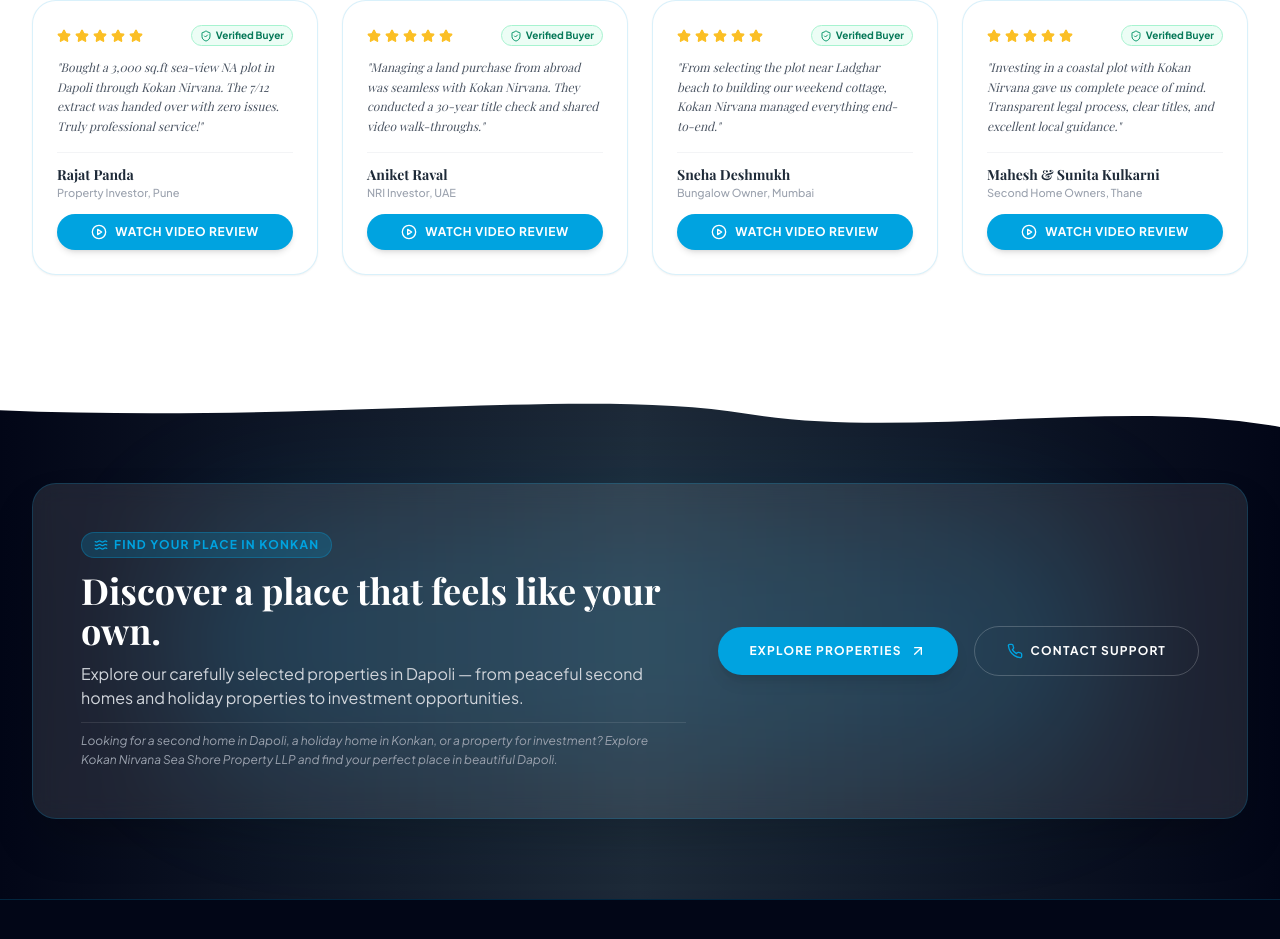
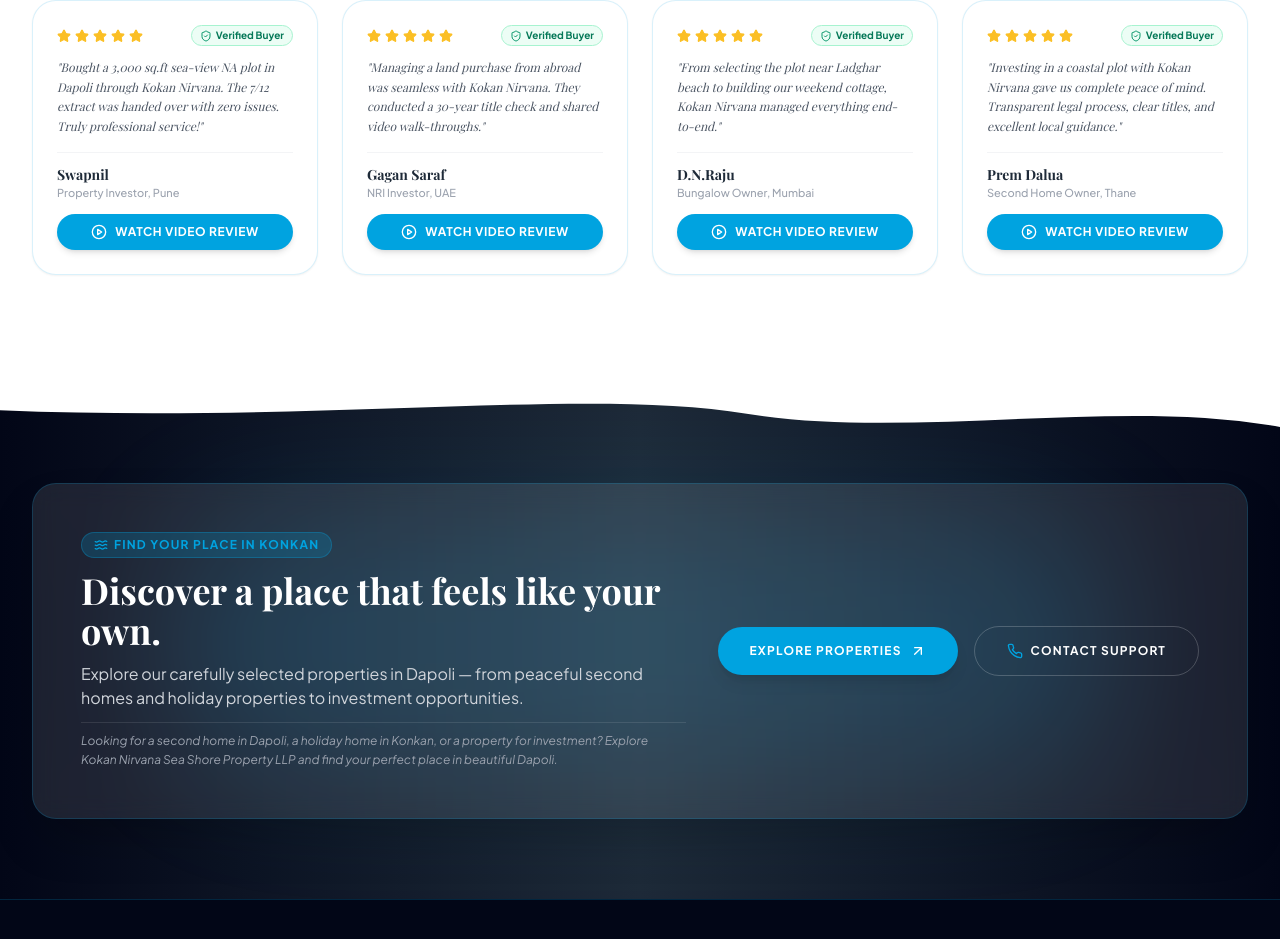
Before and after one commit to neuronexuspvtltd/kokan-nirvana-, a React (Vite) app: page / in a window 1280 px wide. Shown: the part 6067-7006 px from the top of the page. Built offline with nearby package versions, Linux system fonts and the light colour scheme; no server answers; a web font is replaced by a local one.

Commit message:
Update testimonial names to Swapnil, Gagan Saraf, D.N.Raju, and Prem Dalua

```diff
--- a/src/data/websiteData.js
+++ b/src/data/websiteData.js
@@ -341,8 +341,8 @@
 
 export const TESTIMONIALS_DATA = [
   {
-    id: "rajat-panda",
-    name: "Rajat Panda",
+    id: "swapnil",
+    name: "Swapnil",
     role: "Property Investor, Pune",
     rating: 5,
     text: "Bought a 3,000 sq.ft sea-view NA plot in Dapoli through Kokan Nirvana. The 7/12 extract was handed over with zero issues. Truly professional service!",
@@ -350,8 +350,8 @@
     videoUrl: "https://www.instagram.com/reel/DdBBHGNyH5G/?stkn=MWExMzJ1c2JsdjB5bw==",
   },
   {
-    id: "aniket-raval",
-    name: "Aniket Raval",
+    id: "gagan-saraf",
+    name: "Gagan Saraf",
     role: "NRI Investor, UAE",
     rating: 5,
     text: "Managing a land purchase from abroad was seamless with Kokan Nirvana. They conducted a 30-year title check and shared video walk-throughs.",
@@ -359,8 +359,8 @@
     videoUrl: "https://www.instagram.com/reel/DakeSHgNrWU/?stkn=cjc3bjJpaHk4cmhz",
   },
   {
-    id: "sneha-deshmukh",
-    name: "Sneha Deshmukh",
+    id: "dn-raju",
+    name: "D.N.Raju",
     role: "Bungalow Owner, Mumbai",
     rating: 5,
     text: "From selecting the plot near Ladghar beach to building our weekend cottage, Kokan Nirvana managed everything end-to-end.",
@@ -368,9 +368,9 @@
     videoUrl: "https://www.instagram.com/reel/DUC-drkDVNK/?stkn=eXQyd3U3ZDlyczZs",
   },
   {
-    id: "mahesh-kulkarni",
-    name: "Mahesh & Sunita Kulkarni",
-    role: "Second Home Owners, Thane",
+    id: "prem-dalua",
+    name: "Prem Dalua",
+    role: "Second Home Owner, Thane",
     rating: 5,
     text: "Investing in a coastal plot with Kokan Nirvana gave us complete peace of mind. Transparent legal process, clear titles, and excellent local guidance.",
     property: "Seaclusion Beachside Plot",
```
Also changed, not shown: 2 other files (tests, documents, lock files or other folders).
